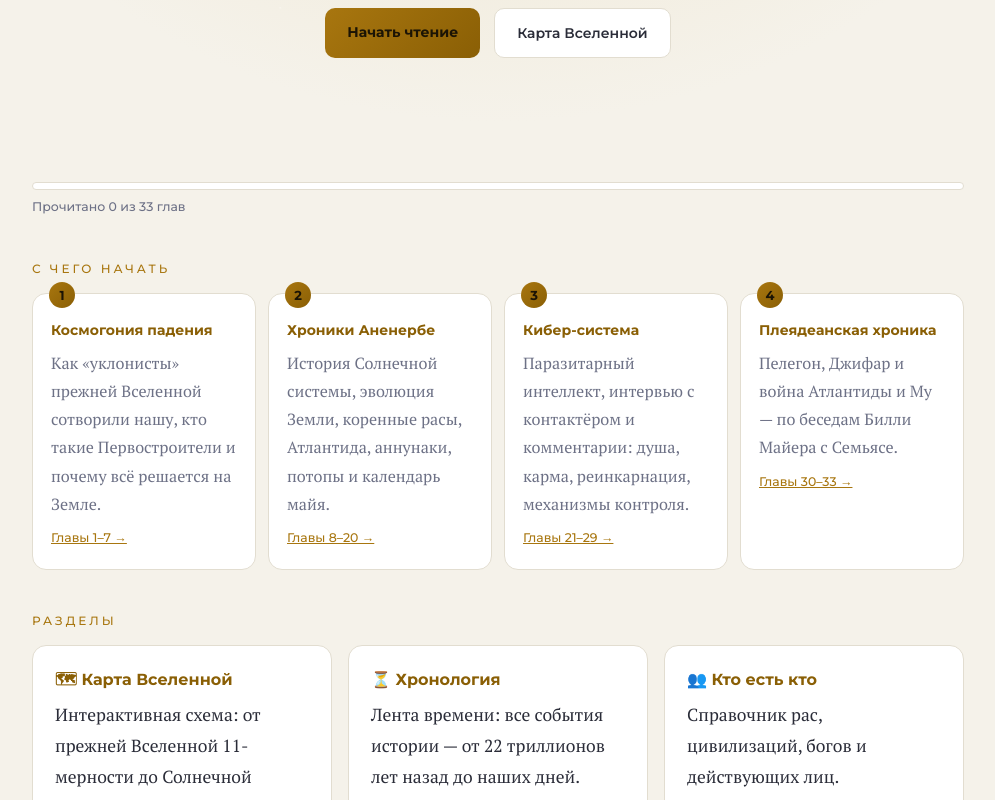
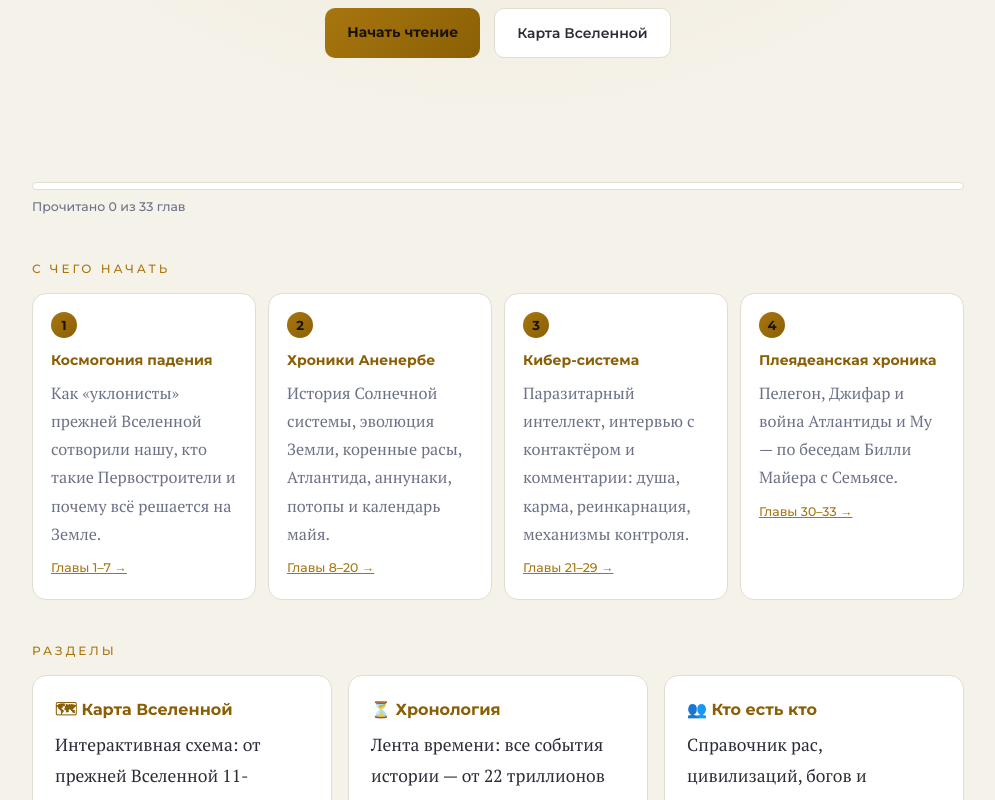
Before and after one commit to vysockiymark01-prog/FallenAngels, a plain HTML site: page index.html in a window 1280 px wide. Shown: the part 412-1212 px from the top of the page, without its empty margins (142-1137 px from the left). Drawn offline with Linux system fonts and the light colour scheme.

Commit message:
Бейдж-кружки шагов без absolute-позиционирования; разрешена альбомная ориентация

```diff
--- a/styles.css
+++ b/styles.css
@@ -89,8 +89,8 @@ mark{background:color-mix(in srgb,var(--accent) 45%,transparent);color:inherit;b
 /* start path on home */
 .path{display:grid;gap:12px;grid-template-columns:repeat(auto-fit,minmax(210px,1fr));counter-reset:step}
 .path .step{background:var(--panel);border:1px solid var(--line);border-radius:14px;padding:18px;position:relative}
-.path .step::before{counter-increment:step;content:counter(step);position:absolute;top:-12px;left:16px;width:26px;height:26px;border-radius:50%;background:linear-gradient(135deg,var(--accent),var(--accent2));color:#1b1405;font-family:'Montserrat',sans-serif;font-weight:700;font-size:13px;display:flex;align-items:center;justify-content:center}
-.path .step h5{font-family:'Montserrat',sans-serif;font-size:14px;color:var(--accent2);margin:6px 0 6px}
+.path .step::before{counter-increment:step;content:counter(step);display:flex;flex-shrink:0;align-items:center;justify-content:center;width:26px;height:26px;margin-bottom:10px;border-radius:50%;background:linear-gradient(135deg,var(--accent),var(--accent2));color:#1b1405;font-family:'Montserrat',sans-serif;font-weight:700;font-size:13px}
+.path .step h5{font-family:'Montserrat',sans-serif;font-size:14px;color:var(--accent2);margin:0 0 6px}
 .path .step p{font-size:.85em;color:var(--muted)}
 .path .step a{font-family:'Montserrat',sans-serif;font-size:12.5px}
 
```
Also changed, not shown: manifest.json.
